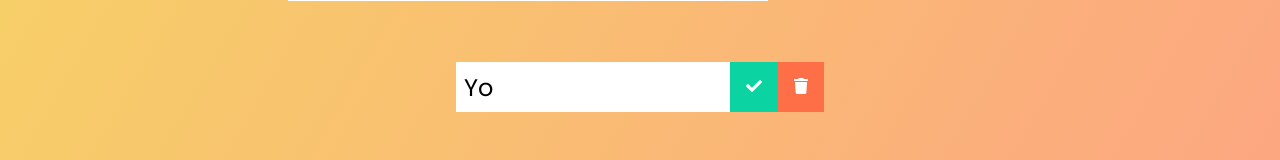
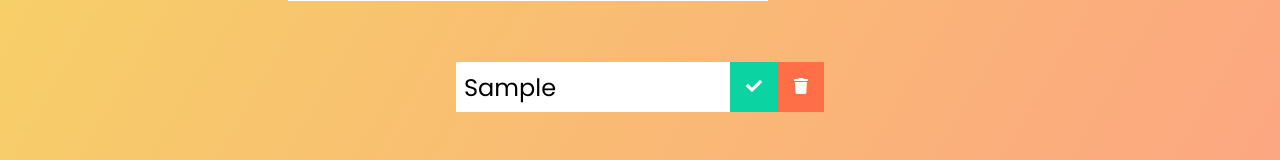
Before and after one commit to Dang3rZone/To-do-List, a React (Create React App) app: page / in a window 1280 px wide. Both pictures are taken after typing "Sample" into the empty fields and a click on the button 746 px from the left and 240 px from the top of the page. Shown: the part 266-426 px from the top of the page. Built offline with nearby package versions, Linux system fonts and the light colour scheme.

Commit message:
added todo.text so the input is rendered

```diff
--- a/src/components/Todo.js
+++ b/src/components/Todo.js
@@ -1,9 +1,9 @@
 import React from 'react';
 
-const Todo = () => {
+const Todo = ({ text }) => {
   return (
     <div className="todo">
-      <li className="todo-item">Yo</li>
+      <li className="todo-item">{text}</li>
       <button className="complete-btn">
         <i className="fas fa-check"></i>
       </button>
--- a/src/components/TodoList.js
+++ b/src/components/TodoList.js
@@ -7,7 +7,7 @@
     <div className="todo-container">
       <ul className="todo-list">
         {todos.map((todo) => (
-          <Todo />
+          <Todo text={todo.text} />
         ))}
       </ul>
     </div>
```
